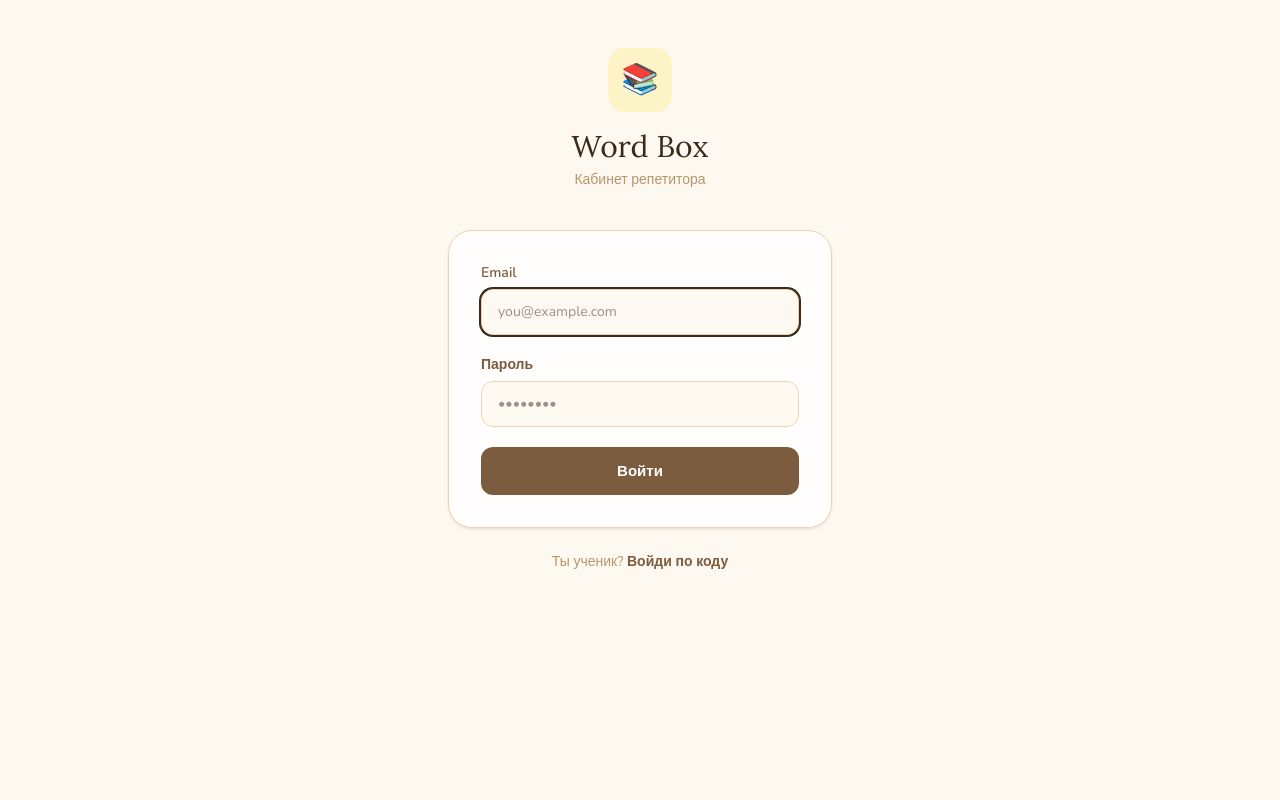
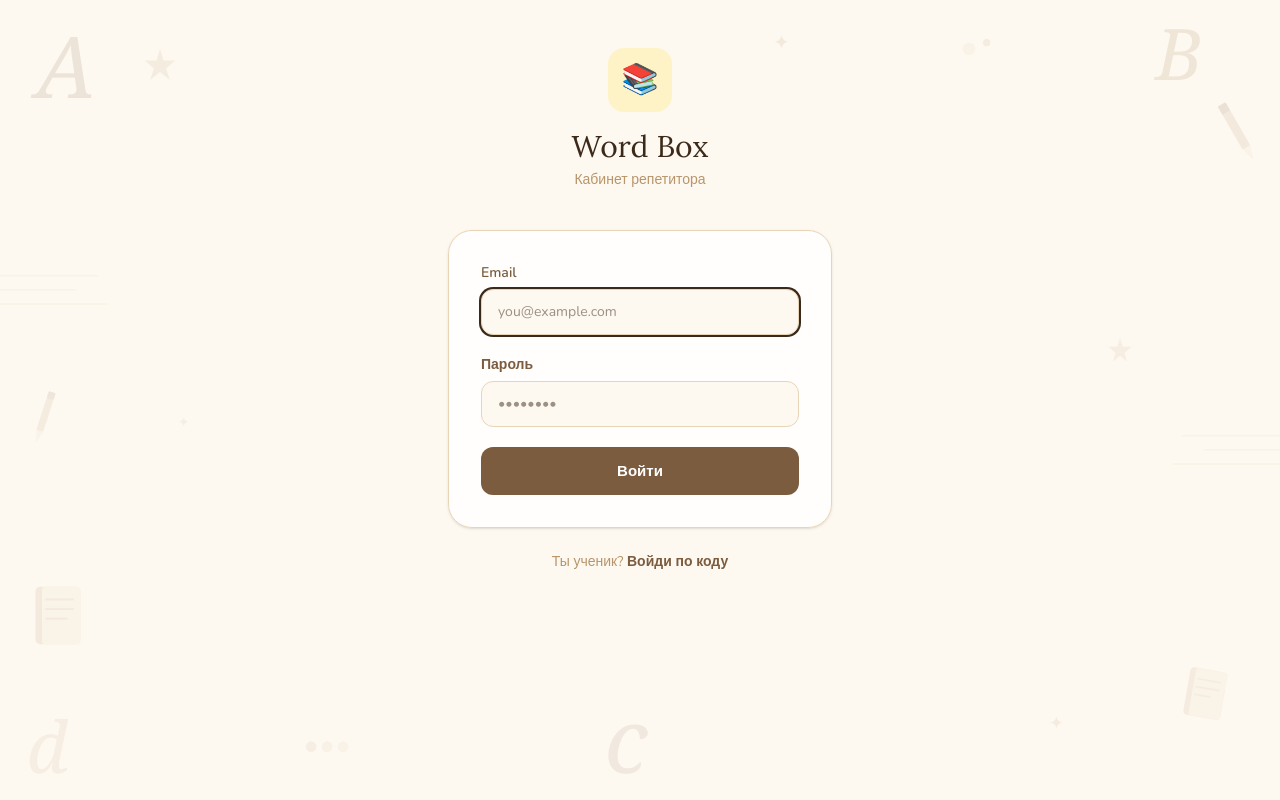
Before and after one commit to berknsts-ship-it/WordBox, a Next.js app: page /login in a window 1280 px wide. Built offline with nearby package versions, Linux system fonts and the light colour scheme.

Commit message:
Add decorative SVG background with letters, books, pencils and stars

```diff
--- a/src/app/layout.tsx
+++ b/src/app/layout.tsx
@@ -1,6 +1,7 @@
 import type { Metadata } from "next";
 import { Lora, Nunito } from "next/font/google";
 import "./globals.css";
+import BackgroundDecor from "@/components/BackgroundDecor";
 
 const lora = Lora({
   variable: "--font-lora",
@@ -25,7 +26,10 @@ export default function RootLayout({
 }>) {
   return (
     <html lang="ru" className={`${lora.variable} ${nunito.variable} h-full`}>
-      <body className="min-h-full flex flex-col">{children}</body>
+      <body className="min-h-full flex flex-col">
+        <BackgroundDecor />
+        <div className="relative flex flex-col flex-1" style={{ zIndex: 1 }}>{children}</div>
+      </body>
     </html>
   );
 }
--- /dev/null
+++ b/src/components/BackgroundDecor.tsx
@@ -0,0 +1,96 @@
+export default function BackgroundDecor() {
+  return (
+    <svg
+      className="fixed inset-0 w-full h-full pointer-events-none"
+      style={{ zIndex: 0, opacity: 0.18 }}
+      viewBox="0 0 1440 900"
+      preserveAspectRatio="xMidYMid slice"
+      xmlns="http://www.w3.org/2000/svg"
+      aria-hidden="true"
+    >
+      {/* Буква A — левый верх */}
+      <text x="40" y="110" fontSize="96" fill="#7c5c3e" fontFamily="Georgia, serif" fontStyle="italic" opacity="0.7">A</text>
+
+      {/* Буква B — правый верх */}
+      <text x="1300" y="90" fontSize="80" fill="#b8956a" fontFamily="Georgia, serif" fontStyle="italic">B</text>
+
+      {/* Буква c — центр низ */}
+      <text x="680" y="870" fontSize="100" fill="#7c5c3e" fontFamily="Georgia, serif" fontStyle="italic" opacity="0.5">c</text>
+
+      {/* Буква d — левый низ */}
+      <text x="30" y="870" fontSize="80" fill="#b8956a" fontFamily="Georgia, serif" fontStyle="italic" opacity="0.55">d</text>
+
+      {/* Книжка — левый низ */}
+      <g transform="translate(40, 660) scale(1.8)" opacity="0.75">
+        <rect x="0" y="0" width="28" height="36" rx="3" fill="#b8956a" />
+        <rect x="4" y="0" width="24" height="36" rx="2" fill="#e8d5b7" />
+        <line x1="6" y1="8" x2="24" y2="8" stroke="#b8956a" strokeWidth="1.2" />
+        <line x1="6" y1="14" x2="24" y2="14" stroke="#b8956a" strokeWidth="1.2" />
+        <line x1="6" y1="20" x2="20" y2="20" stroke="#b8956a" strokeWidth="1.2" />
+      </g>
+
+      {/* Книжка — правый низ */}
+      <g transform="translate(1340, 750) rotate(10) scale(1.5)" opacity="0.65">
+        <rect x="0" y="0" width="28" height="36" rx="3" fill="#b8956a" />
+        <rect x="4" y="0" width="24" height="36" rx="2" fill="#e8d5b7" />
+        <line x1="6" y1="8" x2="24" y2="8" stroke="#b8956a" strokeWidth="1.2" />
+        <line x1="6" y1="14" x2="24" y2="14" stroke="#b8956a" strokeWidth="1.2" />
+        <line x1="6" y1="20" x2="18" y2="20" stroke="#b8956a" strokeWidth="1.2" />
+      </g>
+
+      {/* Карандаш — правый верх */}
+      <g transform="translate(1370, 120) rotate(-30)" opacity="0.75">
+        <rect x="0" y="0" width="10" height="56" rx="2" fill="#b8956a" />
+        <polygon points="0,56 10,56 5,72" fill="#e8d5b7" />
+        <rect x="0" y="0" width="10" height="10" rx="1" fill="#7c5c3e" />
+        <line x1="0" y1="10" x2="10" y2="10" stroke="#7c5c3e" strokeWidth="1" />
+      </g>
+
+      {/* Карандаш — левый середина */}
+      <g transform="translate(55, 440) rotate(18)" opacity="0.6">
+        <rect x="0" y="0" width="8" height="46" rx="2" fill="#b8956a" />
+        <polygon points="0,46 8,46 4,60" fill="#e8d5b7" />
+        <rect x="0" y="0" width="8" height="8" rx="1" fill="#7c5c3e" />
+      </g>
+
+      {/* Звёздочка — левый верх */}
+      <polygon
+        points="180,55 184,68 197,68 187,77 191,90 180,81 169,90 173,77 163,68 176,68"
+        fill="#b8956a" opacity="0.6"
+      />
+
+      {/* Звёздочка — правый середина */}
+      <polygon
+        points="1260,380 1263,390 1273,390 1265,397 1268,407 1260,400 1252,407 1255,397 1247,390 1257,390"
+        fill="#b8956a" opacity="0.55"
+      />
+
+      {/* Маленькие звёздочки */}
+      <text x="870" y="55" fontSize="22" fill="#b8956a" opacity="0.75">✦</text>
+      <text x="200" y="480" fontSize="16" fill="#b8956a" opacity="0.5">✦</text>
+      <text x="1180" y="820" fontSize="20" fill="#b8956a" opacity="0.6">✦</text>
+
+      {/* Линованные строчки — левый край */}
+      <g stroke="#e8d5b7" strokeWidth="1.5" opacity="0.9">
+        <line x1="0" y1="310" x2="110" y2="310" />
+        <line x1="0" y1="326" x2="85" y2="326" />
+        <line x1="0" y1="342" x2="120" y2="342" />
+      </g>
+
+      {/* Линованные строчки — правый край */}
+      <g stroke="#e8d5b7" strokeWidth="1.5" opacity="0.9">
+        <line x1="1330" y1="490" x2="1440" y2="490" />
+        <line x1="1355" y1="506" x2="1440" y2="506" />
+        <line x1="1320" y1="522" x2="1440" y2="522" />
+      </g>
+
+      {/* Кружки */}
+      <circle cx="350" cy="840" r="6" fill="#b8956a" opacity="0.5" />
+      <circle cx="368" cy="840" r="6" fill="#b8956a" opacity="0.4" />
+      <circle cx="386" cy="840" r="6" fill="#b8956a" opacity="0.3" />
+
+      <circle cx="1090" cy="55" r="7" fill="#e8d5b7" opacity="0.9" />
+      <circle cx="1110" cy="48" r="4" fill="#b8956a" opacity="0.7" />
+    </svg>
+  );
+}
```
